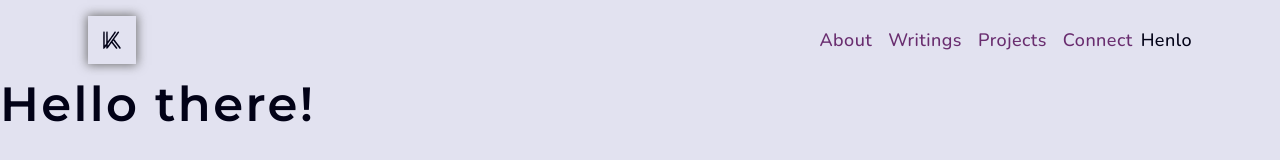
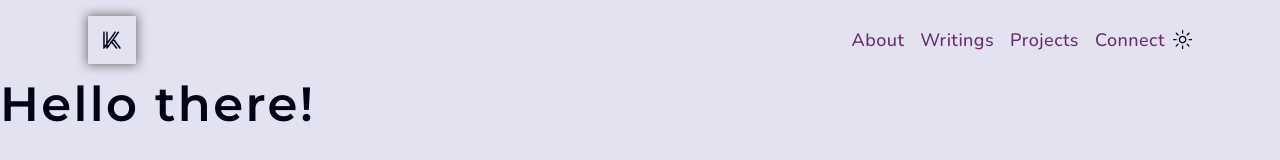
Before and after one commit to khinshankhan/www, a Next.js app: page / in a window 1280 px wide. Shown: the top 160 px of the page. Built offline with nearby package versions, Linux system fonts and the light colour scheme.

Commit message:
working theme switcher

```diff
--- a/app/layout.tsx
+++ b/app/layout.tsx
@@ -41,7 +41,7 @@ export default function RootLayout({
   children: React.ReactNode
 }>) {
   return (
-    <html lang="en">
+    <html lang="en" suppressHydrationWarning>
       <body
         className={cn(
           headingFont.variable,
--- a/app/providers.tsx
+++ b/app/providers.tsx
@@ -1,6 +1,6 @@
 "use client"
 
-import * as React from "react"
+import React from "react"
 import { ThemeProvider as NextThemesProvider } from "next-themes"
 import { ThemeProviderProps } from "next-themes/dist/types"
 
--- a/components/layouts/base/index.tsx
+++ b/components/layouts/base/index.tsx
@@ -1,8 +1,9 @@
 import React, { type ReactNode } from "react"
 import { info } from "@/config"
 import { cn } from "@/lib/utils"
+import { HamburgerMenuIcon } from "@radix-ui/react-icons"
 import { typographyVariants } from "@/components/primitives/typography"
-import { HomeToggle } from "@/components/toggles"
+import { HomeToggle, ModeToggle } from "@/components/toggles"
 import { NavLinks } from "./nav-links"
 
 export function Header() {
@@ -23,12 +24,15 @@ export function Header() {
           )}
         >
           <NavLinks />
-          <p>Henlo</p>
+          <ModeToggle />
         </div>
 
         {/* rhs on mobile view */}
-        <div className={cn(typographyVariants({ variant: "nav" }), "hide-desktop flex flex-row")}>
-          <div>menu</div>
+        <div
+          className={cn(typographyVariants({ variant: "nav" }), "hide-desktop flex flex-row gap-2")}
+        >
+          <ModeToggle />
+          <HamburgerMenuIcon className="block size-[1.2rem]" />
         </div>
       </nav>
     </header>
--- a/components/toggles.tsx
+++ b/components/toggles.tsx
@@ -1,5 +1,9 @@
-import React from "react"
+"use client"
+
+import React, { useCallback } from "react"
+import { useTheme } from "next-themes"
 import { cn } from "@/lib/utils"
+import { MoonIcon, SunIcon } from "@radix-ui/react-icons"
 import { Logo, type ILogoProps } from "@/components/icons"
 import { Link } from "@/components/primitives/link"
 
@@ -20,3 +24,18 @@ export function HomeToggle({
     </Link>
   )
 }
+
+export function ModeToggle() {
+  const { setTheme, resolvedTheme } = useTheme()
+
+  const onToggle = useCallback(() => {
+    setTheme(resolvedTheme === "dark" ? "light" : "dark")
+  }, [setTheme, resolvedTheme])
+
+  return (
+    <button onClick={onToggle}>
+      <SunIcon className="block size-[1.2rem] dark:hidden" />
+      <MoonIcon className="hidden size-[1.2rem] dark:block" />
+    </button>
+  )
+}
--- a/package.json
+++ b/package.json
@@ -10,6 +10,7 @@
     "format:check": "prettier --check \"**/*.{ts,tsx,js,jsx}\" --cache"
   },
   "dependencies": {
+    "@radix-ui/react-icons": "^1.3.0",
     "@radix-ui/react-popover": "^1.0.7",
     "class-variance-authority": "^0.7.0",
     "clsx": "^2.1.0",
```
Also changed, not shown: 1 other file (tests, documents, lock files or other folders).
